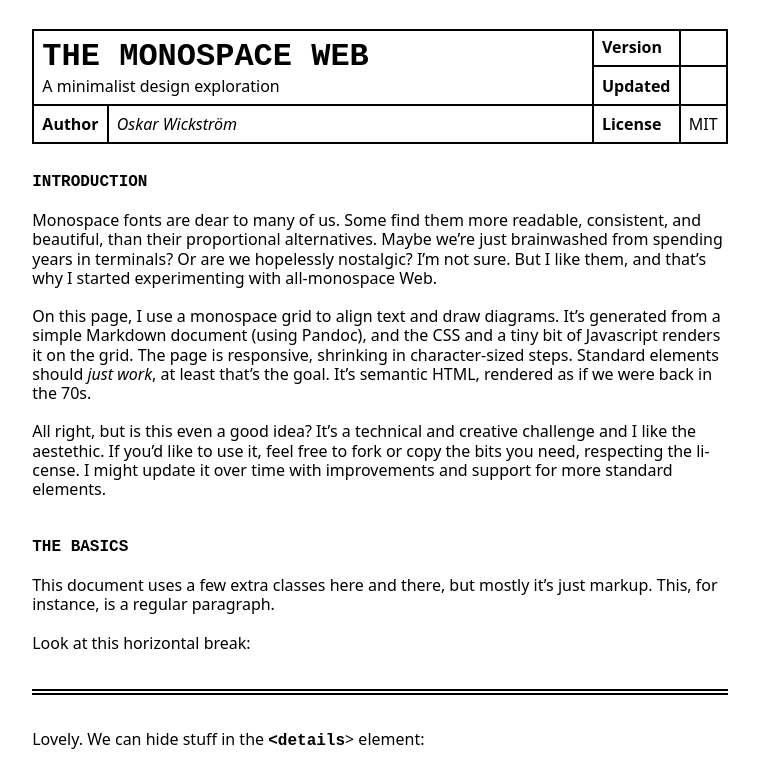
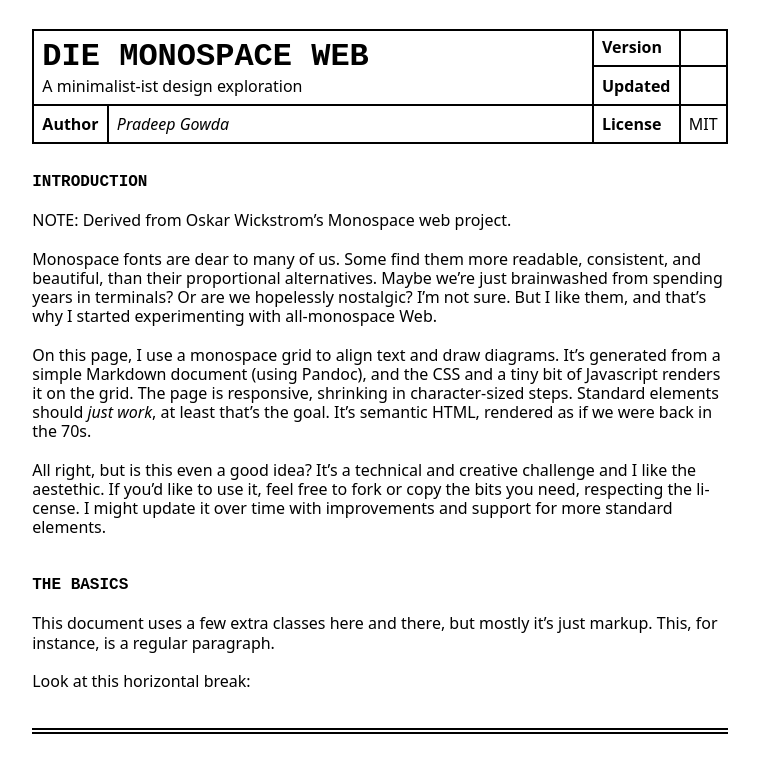
Before and after one commit to btbytes/die-monspace-web, a plain HTML site: page index.html in a window 1280 px wide. Shown: the top 765 px of the page, without its empty margins (260-1019 px from the left). Drawn offline with Linux system fonts and the light colour scheme.

Commit message:
css changes

```diff
--- a/index.html
+++ b/index.html
@@ -11,8 +11,8 @@
             name="viewport"
             content="width=device-width, initial-scale=1.0, user-scalable=yes"
         />
-                <meta name="author" content="Oskar Wickström" />
-                   <title>The Monospace Web</title>
+                <meta name="author" content="Pradeep Gowda" />
+                   <title>die monospace web</title>
                 <link rel="stylesheet" href="reset.css" />
                 <link rel="stylesheet" href="diemonospace.css" />
               </head>
@@ -21,8 +21,8 @@
         <table class="header">
             <tr>
                 <td colspan="2" rowspan="2" class="width-auto">
-                    <h1 class="title">The Monospace Web</h1>
-                    <span class="subtitle">A minimalist design
+                    <h1 class="title">die monospace web</h1>
+                    <span class="subtitle">A minimalist-ist design
 exploration</span>
                 </td>
                 <th>Version</th>
@@ -37,14 +37,17 @@ exploration</span>
             <tr>
                 <th class="width-min">Author</th>
                 <td class="width-auto">
-                    <a href="https://wickstrom.tech"><cite>Oskar
-Wickström</cite></a>
+                    <a href="https://www.btbytes.com"><cite>Pradeep
+Gowda</cite></a>
                 </td>
                 <th class="width-min">License</th>
                 <td>MIT</td>
             </tr>
         </table>
           <h2 id="introduction">Introduction</h2>
+<p>NOTE: Derived from Oskar Wickstrom’s <a
+href="https://owickstrom.github.io/the-monospace-web/">Monospace web
+project</a>.</p>
 <p>Monospace fonts are dear to many of us. Some find them more readable,
 consistent, and beautiful, than their proportional alternatives. Maybe
 we’re just brainwashed from spending years in terminals? Or are we
```
